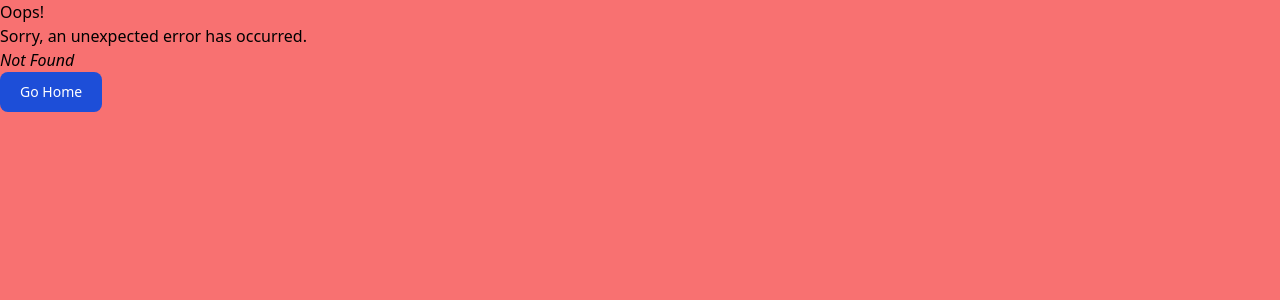
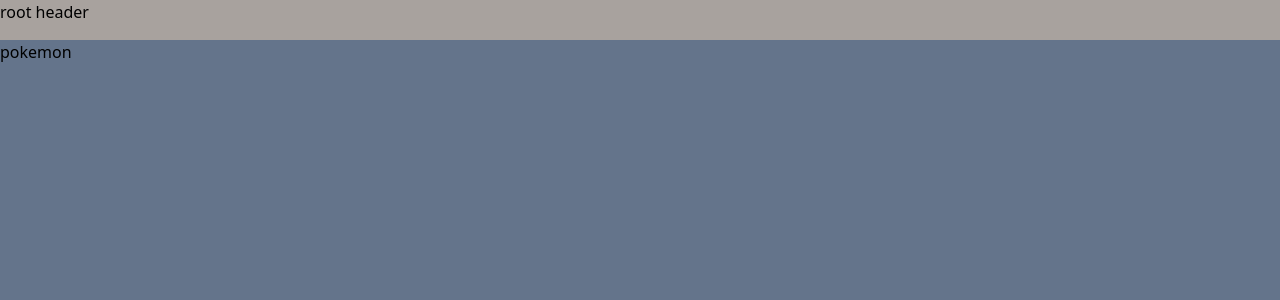
Before and after one commit to galletafromjell666/react-small-projects, a React (Vite) app in the folder react-redux-router/: page /pokemon/1 in a window 1280 px wide. Before the commit this address had no page. Shown: the top 300 px of the page. Built offline with nearby package versions, Linux system fonts and the light colour scheme.

Commit message:
Add pokemon route

```diff
--- a/react-redux-router/src/routes/pokemon.jsx
+++ b/react-redux-router/src/routes/pokemon.jsx
@@ -0,0 +1,8 @@
+
+const Pokemon = () => {
+  return (
+    <div>pokemon</div>
+  )
+}
+
+export default Pokemon
--- a/react-redux-router/src/routes/root.jsx
+++ b/react-redux-router/src/routes/root.jsx
@@ -1,7 +1,14 @@
+import { Outlet } from "react-router-dom";
+
 const Root = () => {
   return (
-    <div className='w-full h-screen bg-slate-500'>ROOT COMPONENT</div>
-  )
-}
+    <div className="w-full h-screen bg-slate-500">
+      <div className="bg-stone-400 w-full h-10">root header</div>
+      <div>
+        <Outlet />
+      </div>
+    </div>
+  );
+};
 
-export default Root
+export default Root;
```
Also changed, not shown: react-redux-router/src/main.jsx (+7 -0 lines).
